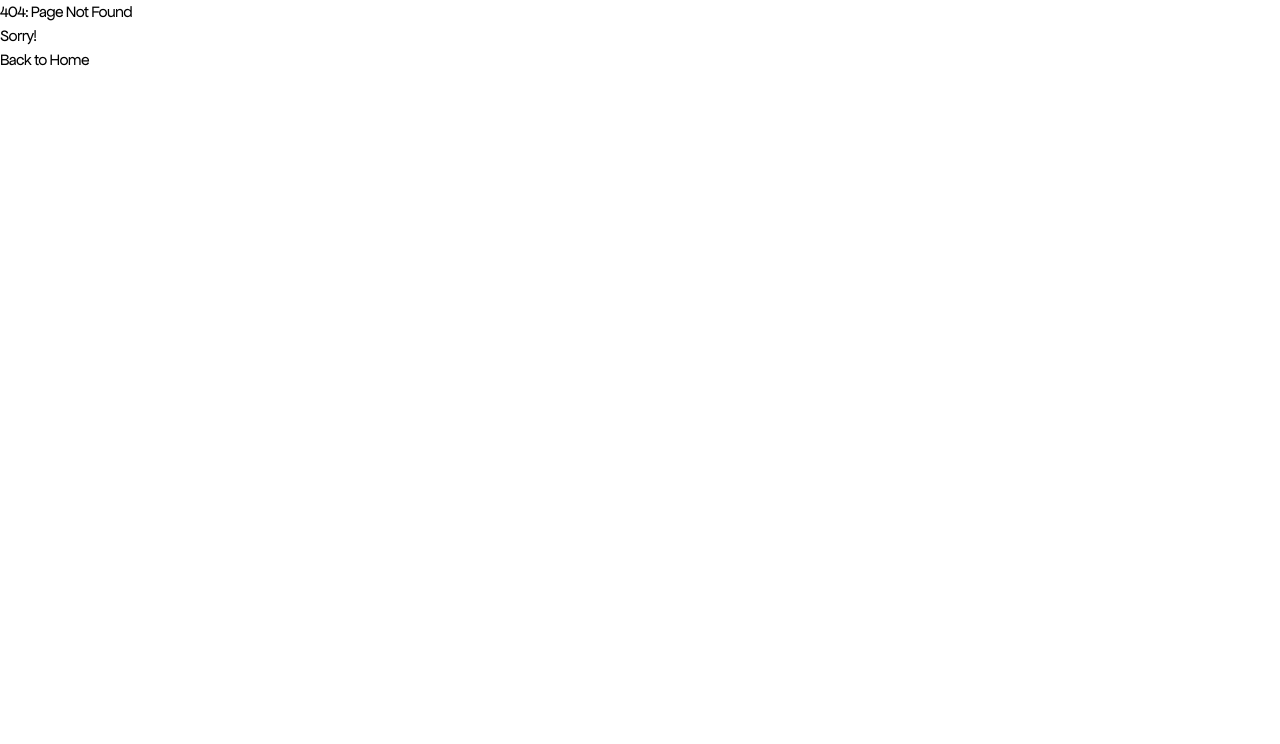
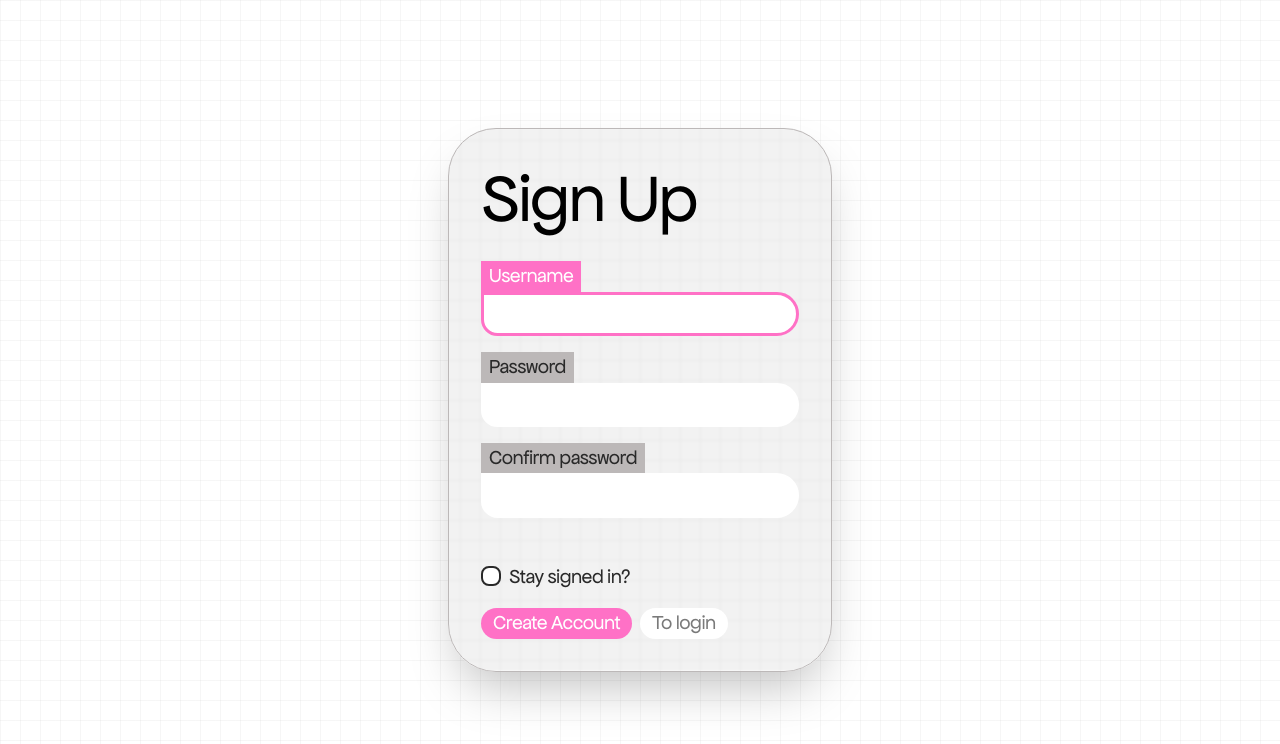
Before and after one commit to seeyeh/ait-final-project, a React (Vite) app in the folder client/: page /sign-up in a window 1280 px wide. Before the commit this address had no page. Shown: the top 744 px of the page. Built offline with nearby package versions, Linux system fonts and the light colour scheme.

Commit message:
created sign up page

```diff
--- a/client/src/App.jsx
+++ b/client/src/App.jsx
@@ -7,6 +7,7 @@ import Layout from './routes/Layout';
 import Login from './routes/Login';
 import NotFound from './routes/NotFound';
 import Public from './routes/Public';
+import SignUp from './routes/SignUp';
 
 function App() {
   return (
@@ -22,6 +23,10 @@ function App() {
         <Route
           path="login"
           element={<Login />}
+        />
+        <Route
+          path="sign-up"
+          element={<SignUp />}
         />
 
         {/* Protected routes */}
--- a/client/src/components/login/LoginForm.jsx
+++ b/client/src/components/auth/LoginForm.jsx
@@ -1,5 +1,5 @@
 import { useEffect, useRef, useState } from 'react';
-import { useLocation, useNavigate } from 'react-router-dom';
+import { Link, useLocation, useNavigate } from 'react-router-dom';
 import useAuth from '../../hooks/useAuth.js';
 import Button from '../Button';
 import Input from '../Input';
@@ -130,17 +130,18 @@ function LoginForm() {
               >
                 Next
               </Button>
+              <Link to="/sign-up">
                 <Button
                   hover="gray"
                   size="lg"
                 >
                   Create an account
                 </Button>
+              </Link>
             </div>
           </div>
         </div>
       </div>
-      <div className="absolute inset-0 -z-10 h-full w-full bg-white bg-[linear-gradient(to_right,#80808012_1px,transparent_1px),linear-gradient(to_bottom,#80808012_1px,transparent_1px)] bg-[size:20px_20px]"></div>
     </div>
   );
 }
--- /dev/null
+++ b/client/src/components/auth/SignUpForm.jsx
@@ -0,0 +1,172 @@
+import { useEffect, useRef, useState } from 'react';
+import { Link, useLocation, useNavigate } from 'react-router-dom';
+import useAuth from '../../hooks/useAuth.js';
+import Button from '../Button';
+
+import axios from '../../api/axios.js';
+import Input from '../Input.jsx';
+const LOGIN_URL = '/auth';
+
+function SignUpForm() {
+  const { setAuth, persist, setPersist } = useAuth();
+  const navigate = useNavigate();
+  const location = useLocation();
+  const from = location.state?.from?.pathname || '/dash';
+
+  const userRef = useRef();
+  const errRef = useRef();
+
+  const [formState, setFormState] = useState({
+    username: '',
+    password: '',
+    confirm: ''
+  });
+  const [error, setError] = useState('');
+
+  // Set focus on username input when component loads;
+  useEffect(() => {
+    userRef.current.focus();
+  }, []);
+
+  // Removes error message whenever username/password gets changed because user has read it
+  useEffect(() => {
+    setError('');
+  }, [formState]);
+
+  const handleSubmit = async () => {
+    const { username, password, confirm } = formState;
+    if (password !== confirm) return setError('Passwords do not match.');
+
+    try {
+      const newAccountResponse = await axios.post(
+        '/users',
+        JSON.stringify({ username, password }),
+        {
+          headers: { 'Content-Type': 'application/json' },
+          withCredentials: true
+        }
+      );
+      console.log(newAccountResponse);
+      const response = await axios.post(
+        LOGIN_URL,
+        JSON.stringify({ username, password }),
+        {
+          headers: { 'Content-Type': 'application/json' },
+          withCredentials: true
+        }
+      );
+      console.log(JSON.stringify(response?.data));
+      const accessToken = response?.data?.accessToken;
+      setAuth({ username, password, accessToken });
+      setFormState({ username: '', password: '', confirm: '' });
+      navigate(from, { replace: true });
+    } catch (err) {
+      if (!err?.response) {
+        setError('No Server Response.');
+      } else if (err.response?.status === 400) {
+        setError('Missing username or password.');
+      } else if (err.response?.status === 401) {
+        setError('Unauthorized.');
+      } else {
+        setError('Login failed.');
+      }
+      errRef.current.focus();
+    }
+  };
+
+  const togglePersist = () => {
+    setPersist((prev) => !prev);
+  };
+
+  useEffect(() => {
+    localStorage.setItem('persist', persist);
+  }, [persist]); // whenever persist changes, set an item called "persist" in local storage to the new value
+
+  return (
+    <div>
+      <div className="flex h-fit w-[24rem] flex-col gap-6 rounded-5xl border border-grayscale-25 p-8 shadow-2xl backdrop-blur-[1px] backdrop-brightness-95">
+        <h1 className="text-h2 text-black">Sign Up</h1>
+        <div className="flex flex-col gap-8">
+          <div className="flex w-full flex-1 flex-col gap-4">
+            <Input
+              id="username"
+              header="Username"
+              className="w-full text-h4"
+              ref={userRef}
+              onChange={(e) =>
+                setFormState((form) => ({ ...form, username: e.target.value }))
+              }
+              value={formState.username}
+              required
+            />
+            <Input
+              id="password"
+              header="Password"
+              className="w-full"
+              type="password"
+              onChange={(e) =>
+                setFormState((form) => ({ ...form, password: e.target.value }))
+              }
+              value={formState.password}
+              required
+            />
+            <Input
+              id="confirmPassword"
+              header="Confirm password"
+              className="w-full"
+              type="password"
+              onChange={(e) =>
+                setFormState((form) => ({ ...form, confirm: e.target.value }))
+              }
+              value={formState.confirm}
+              required
+            />
+            <div className="flex flex-row items-center justify-between">
+              <p
+                ref={errRef}
+                className={'text-p text-pink-medium'}
+                aria-live="assertive"
+              >
+                {error}
+              </p>
+            </div>
+          </div>
+
+          <div className="flex flex-col gap-5">
+            <div className="flex flex-row content-center gap-2 text-h6 text-grayscale-80">
+              <input
+                type="checkbox"
+                id="persist"
+                className="h-5 w-5 appearance-none rounded-lg border-2 bg-white transition-colors checked:border-green-dark checked:bg-green-light checked:shadow-[0px_0px_25px] checked:shadow-green-light"
+                onChange={togglePersist}
+                checked={persist}
+              />
+              <label htmlFor="persist">Stay signed in?</label>
+            </div>
+
+            <div className="flex gap-2">
+              <Button
+                variant="pink"
+                hover="gray"
+                size="lg"
+                onClick={handleSubmit}
+              >
+                Create Account
+              </Button>
+              <Link to="/login">
+                <Button
+                  hover="gray"
+                  size="lg"
+                >
+                  To login
+                </Button>
+              </Link>
+            </div>
+          </div>
+        </div>
+      </div>
+    </div>
+  );
+}
+
+export default SignUpForm;
--- a/client/src/routes/Layout.jsx
+++ b/client/src/routes/Layout.jsx
@@ -5,6 +5,7 @@ function Layout() {
     <>
       {/* <div className="text-xl text-white">[Layout]</div> */}
       <Outlet />
+      <div className="fixed inset-0 -z-10 h-full w-full bg-white bg-[linear-gradient(to_right,#80808012_1px,transparent_1px),linear-gradient(to_bottom,#80808012_1px,transparent_1px)] bg-[size:20px_20px]" />
     </>
   );
 }
--- a/client/src/routes/Login.jsx
+++ b/client/src/routes/Login.jsx
@@ -1,4 +1,4 @@
-import LoginForm from '../components/login/LoginForm';
+import LoginForm from '../components/auth/LoginForm';
 
 function Login() {
   return (
--- /dev/null
+++ b/client/src/routes/SignUp.jsx
@@ -0,0 +1,11 @@
+import SignUpForm from '../components/auth/SignUpForm';
+
+function SignUp() {
+  return (
+    <div className="flex h-screen w-full items-center justify-center">
+      <SignUpForm />
+    </div>
+  );
+}
+
+export default SignUp;
```
Also changed, not shown: 2 other files (tests, documents, lock files or other folders). Lines whose indentation alone changed are shown as unchanged.
